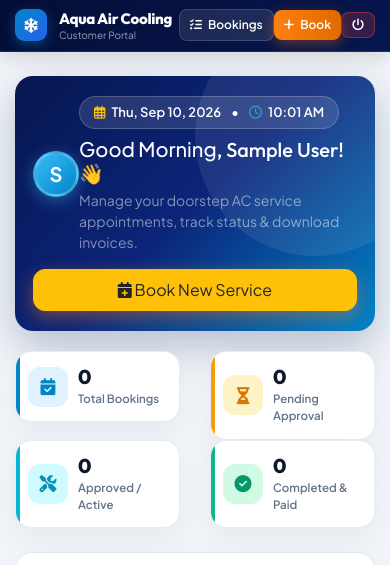
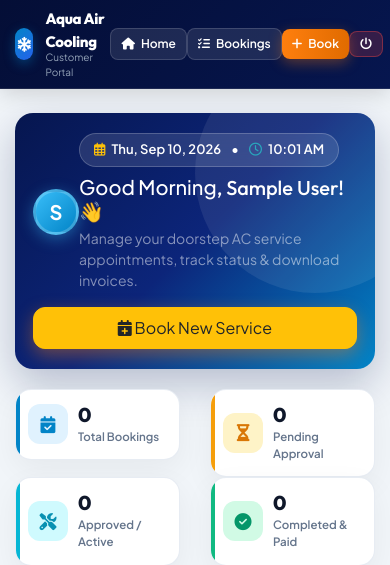
Before and after one commit to vasanimohit3-code/Aqua-Air-Cooling, a PHP site: page /user_dashboard.php in a window 390 px wide. Shown: the top 565 px of the page. Run offline with PHP 8.4, Linux system fonts and the light colour scheme; the visitor is signed in with stand-in values (Sample User, id 1); data comes from the database, SQL or seed files in the repository; data that the repository does not hold is empty; some libraries are stand-ins or nearby versions.

Commit message:
Show Home button on mobile screens in user_dashboard.php and my_bookings.php

```diff
--- a/my_bookings.php
+++ b/my_bookings.php
@@ -363,6 +363,9 @@ $total_bookings = mysqli_num_rows($result);
             </a>
 
             <div class="d-flex align-items-center gap-1 gap-sm-2">
+                <a href="index.php" class="nav-btn btn-nav-light" title="Home Page">
+                    <i class="fas fa-house"></i> <span>Home</span>
+                </a>
                 <a href="user_dashboard.php" class="nav-btn btn-nav-light" title="Dashboard">
                     <i class="fas fa-arrow-left"></i> <span class="d-none d-sm-inline">Dashboard</span>
                 </a>
--- a/user_dashboard.php
+++ b/user_dashboard.php
@@ -480,13 +480,13 @@ LIMIT 6");
             </a>
 
             <div class="d-flex align-items-center gap-1 gap-sm-2">
-                <a href="index.php" class="nav-btn btn-nav-light d-none d-md-inline-flex">
-                    <i class="fas fa-house"></i> Home
+                <a href="index.php" class="nav-btn btn-nav-light" title="Home Page">
+                    <i class="fas fa-house"></i> <span>Home</span>
                 </a>
-                <a href="my_bookings.php" class="nav-btn btn-nav-light">
+                <a href="my_bookings.php" class="nav-btn btn-nav-light" title="My Bookings">
                     <i class="fas fa-list-check"></i> <span class="d-none d-sm-inline">My Bookings</span><span class="d-inline d-sm-none">Bookings</span>
                 </a>
-                <a href="booking.php" class="nav-btn btn-nav-book">
+                <a href="booking.php" class="nav-btn btn-nav-book" title="Book New Service">
                     <i class="fas fa-plus"></i> <span class="d-none d-sm-inline">Book Service</span><span class="d-inline d-sm-none">Book</span>
                 </a>
                 <a href="logout.php" class="nav-btn btn-outline-danger text-white ms-1" style="background: rgba(239, 68, 68, 0.2); border: 1px solid rgba(239, 68, 68, 0.4);" title="Sign Out">
```
